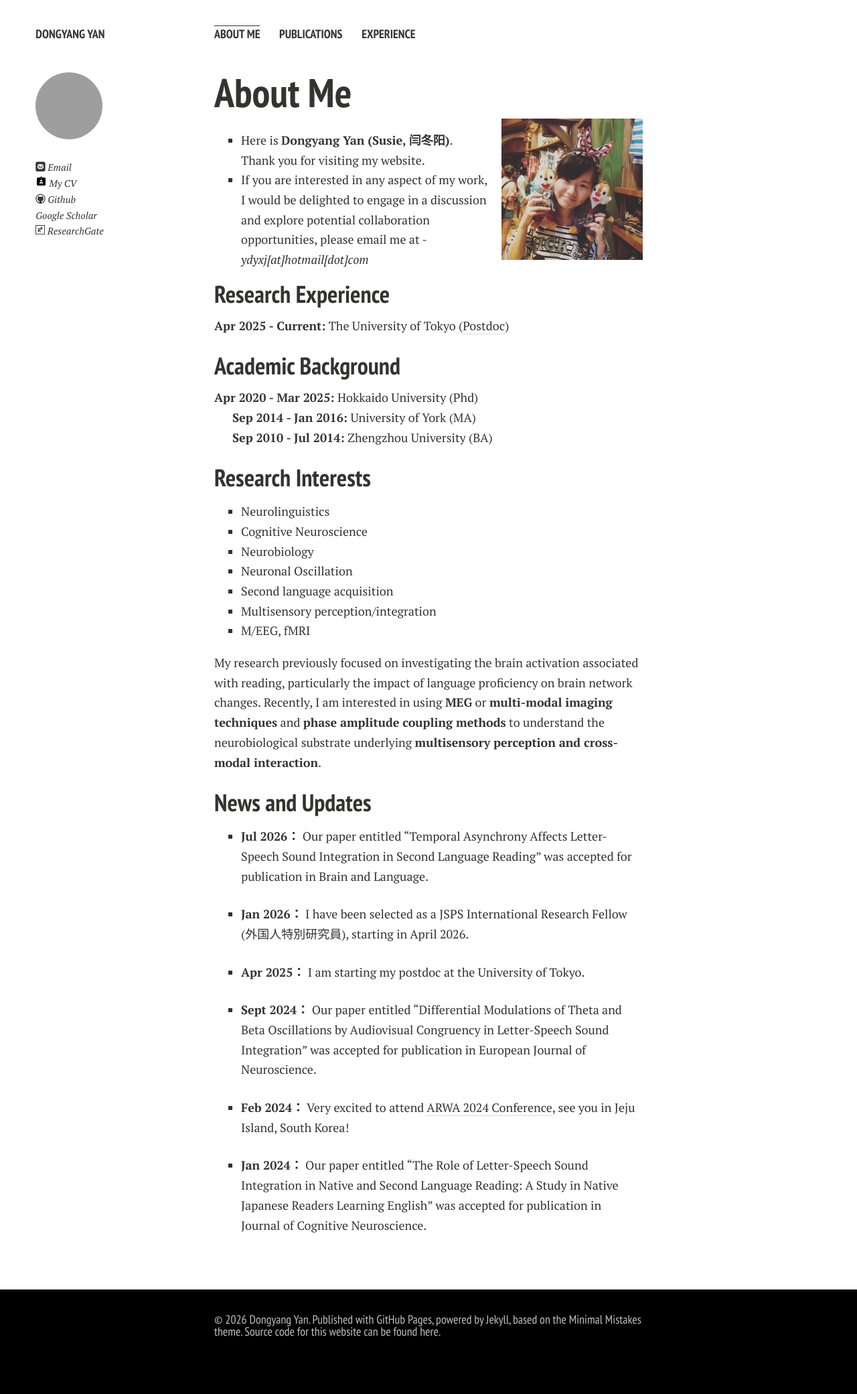
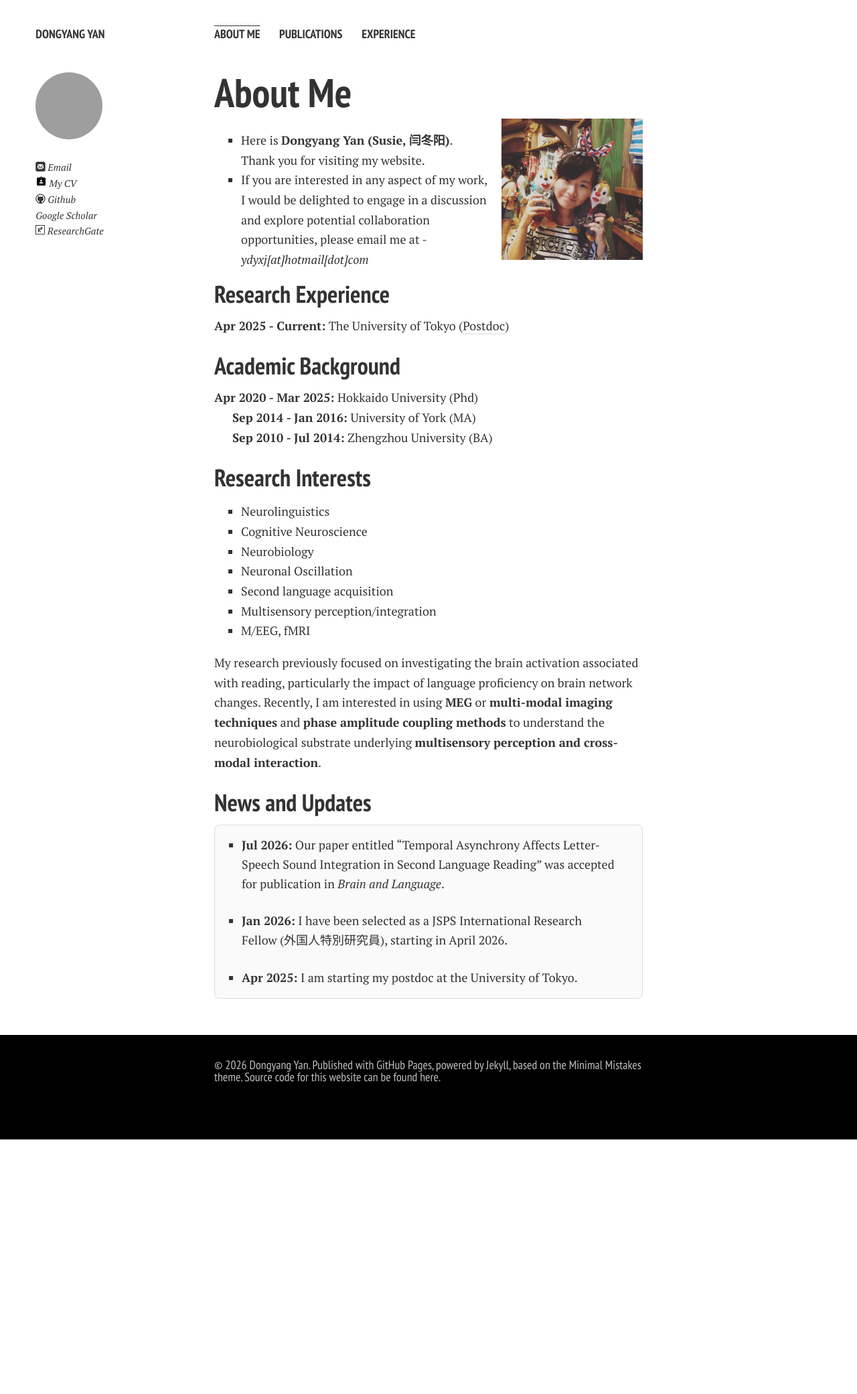
Before and after one commit to ydyxj/ydyxj.github.io, a Jekyll site: the page built from index.md, in a window 1280 px wide. Shown: the whole page at 67% size. Built offline with Jekyll 4.4.1, drawn with Linux system fonts in a browser that asks for light colours; nearby versions of some CDN libraries; comment, search, counter and statistics services are not loaded; a style sheet for code colours, icons or effects is not loaded; our own code applies the rules of GitHub Pages for plain Markdown files; after the commit the page ends 1701 px from its top, so only the background shows below that; part of the change alters nothing that is shown.

Commit message:
Add files via upload

```diff
--- a/index.md
+++ b/index.md
@@ -37,17 +37,48 @@ Thank you for visiting my website.
 
 My research previously focused on investigating the brain activation associated with reading, particularly the impact of language proficiency on brain network changes. Recently, I am interested in using **MEG** or **multi-modal imaging techniques** and **phase amplitude coupling methods** to understand the neurobiological substrate underlying **multisensory perception and cross-modal interaction**.
 
+<style>
+.news-scroll {
+  height: 260px;              /* 固定窗口高度，可自行调整 */
+  overflow-y: auto;           /* 内容过多时显示纵向滚动条 */
+  padding: 15px 20px;
+  border: 1px solid #dddddd;
+  border-radius: 8px;
+  background-color: #fafafa;
+  box-sizing: border-box;
+  scrollbar-gutter: stable;
+}
 
+.news-scroll ul {
+  margin-top: 0;
+  margin-bottom: 0;
+  padding-left: 20px;
+}
+
+.news-scroll li {
+  margin-bottom: 14px;
+  line-height: 1.6;
+}
+
+.news-scroll li:last-child {
+  margin-bottom: 0;
+}
+</style>
 
 ## News and Updates
-- **Jul 2026：** Our paper entitled “Temporal Asynchrony Affects Letter-Speech Sound Integration in Second Language Reading” was accepted for publication in Brain and Language.
 
-- **Jan 2026：** I have been selected as a JSPS International Research Fellow (外国人特別研究員), starting in April 2026.
+<div class="news-scroll" markdown="1">
 
-- **Apr 2025：** I am starting my postdoc at the University of Tokyo.
+- **Jul 2026:** Our paper entitled “Temporal Asynchrony Affects Letter-Speech Sound Integration in Second Language Reading” was accepted for publication in *Brain and Language*.
 
-- **Sept 2024：** Our paper entitled “Differential Modulations of Theta and Beta Oscillations by Audiovisual Congruency in Letter-Speech Sound Integration” was accepted for publication in European Journal of Neuroscience.
+- **Jan 2026:** I have been selected as a JSPS International Research Fellow (外国人特別研究員), starting in April 2026.
 
-- **Feb 2024：** Very excited to attend [ARWA 2024 Conference](https://www.arwasia.org/arwa-2024), see you in Jeju Island, South Korea!
+- **Apr 2025:** I am starting my postdoc at the University of Tokyo.
 
-- **Jan 2024：** Our paper entitled “The Role of Letter-Speech Sound Integration in Native and Second Language Reading: A Study in Native Japanese Readers Learning English” was accepted for publication in Journal of Cognitive Neuroscience.
+- **Sept 2024:** Our paper entitled “Differential Modulations of Theta and Beta Oscillations by Audiovisual Congruency in Letter-Speech Sound Integration” was accepted for publication in *European Journal of Neuroscience*.
+
+- **Feb 2024:** Very excited to attend [ARWA 2024 Conference](https://www.arwasia.org/arwa-2024), see you in Jeju Island, South Korea!
+
+- **Jan 2024:** Our paper entitled “The Role of Letter-Speech Sound Integration in Native and Second Language Reading: A Study in Native Japanese Readers Learning English” was accepted for publication in *Journal of Cognitive Neuroscience*.
+
+</div>
```
